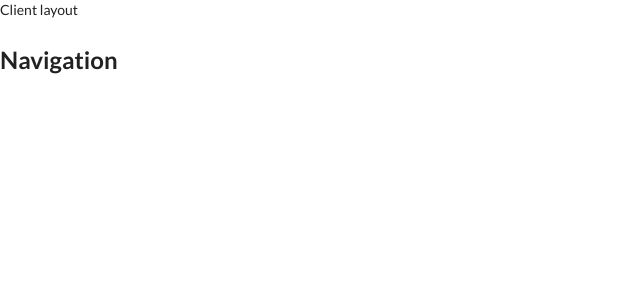
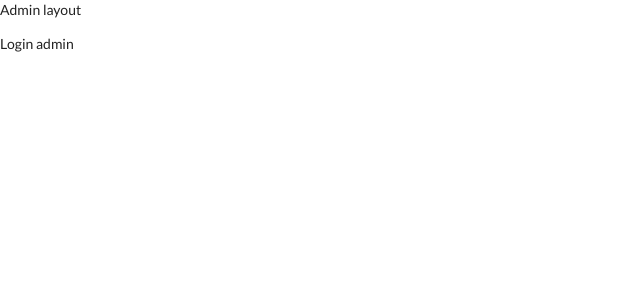
Before and after one commit to FranciscoJavierMartin/iCard, a React (Create React App) app in the folder client/: page /admin in a window 1280 px wide. Shown: the top 300 px of the page, without its empty margins (0-640 px from the left). Built offline with nearby package versions, Linux system fonts and the light colour scheme.

Commit message:
Router system

```diff
--- a/client/src/App.tsx
+++ b/client/src/App.tsx
@@ -1,13 +1,8 @@
 import React, { ReactElement } from 'react';
 import Navigation from './routes/Navigation';
-import { ClientLayout } from './layouts';
 
 function App(): ReactElement {
-  return (
-    <ClientLayout>
-      <Navigation />
-    </ClientLayout>
-  );
+  return <Navigation />;
 }
 
 export default App;
--- /dev/null
+++ b/client/src/pages/Error404.tsx
@@ -0,0 +1,5 @@
+import React, { ReactElement } from 'react';
+
+export default function Error404(): ReactElement {
+  return <div>404 Not found</div>;
+}
--- /dev/null
+++ b/client/src/pages/admin/LoginAdmin.tsx
@@ -0,0 +1,5 @@
+import React, { ReactElement } from 'react';
+
+export default function LoginAdmin(): ReactElement {
+  return <div>Login admin</div>;
+}
--- /dev/null
+++ b/client/src/pages/client/Home.tsx
@@ -0,0 +1,5 @@
+import React, { ReactElement } from 'react';
+
+export default function Home(): ReactElement {
+  return <div>Home</div>;
+}
--- a/client/src/routes/Navigation.tsx
+++ b/client/src/routes/Navigation.tsx
@@ -1,11 +1,23 @@
 import React, { ReactElement } from 'react';
 import { BrowserRouter as Router, Route, Switch } from 'react-router-dom';
+import routes from './routes';
 
 export default function Navigation(): ReactElement {
   return (
     <Router>
       <Switch>
-        <h2>Navigation</h2>
+        {routes.map((route, index) => (
+          <Route
+            key={index}
+            path={route.path}
+            exact={route.exact}
+            render={props => (
+              <route.layout>
+                <route.component {...props} />
+              </route.layout>
+            )}
+          />
+        ))}
       </Switch>
     </Router>
   );
--- a/client/src/routes/routes.admin.ts
+++ b/client/src/routes/routes.admin.ts
@@ -1,2 +1,13 @@
-const routesAdmin: any[] = [];
+import AdminLayout from '../layouts/AdminLayout/AdminLayout';
+import LoginAdmin from '../pages/admin/LoginAdmin';
+
+const routesAdmin: any[] = [
+  {
+    path: '/admin',
+    layout: AdminLayout,
+    component: LoginAdmin,
+    exact: true,
+  },
+];
+
 export default routesAdmin;
--- a/client/src/routes/routes.client.ts
+++ b/client/src/routes/routes.client.ts
@@ -1,3 +1,14 @@
-const routesClient: any[] = [];
+import ClientLayout from '../layouts/ClientLayout/ClientLayout';
+import Error404 from '../pages/Error404';
+import Home from '../pages/client/Home';
+
+const routesClient: any[] = [
+  {
+    path: '/',
+    layout: ClientLayout,
+    component: Home,
+    exact: true,
+  },
+];
 
 export default routesClient;
--- a/client/src/routes/routes.ts
+++ b/client/src/routes/routes.ts
@@ -0,0 +1,6 @@
+import routesAdmin from './routes.admin';
+import routesClient from './routes.client';
+
+const routes = [...routesAdmin, ...routesClient];
+
+export default routes;
```
